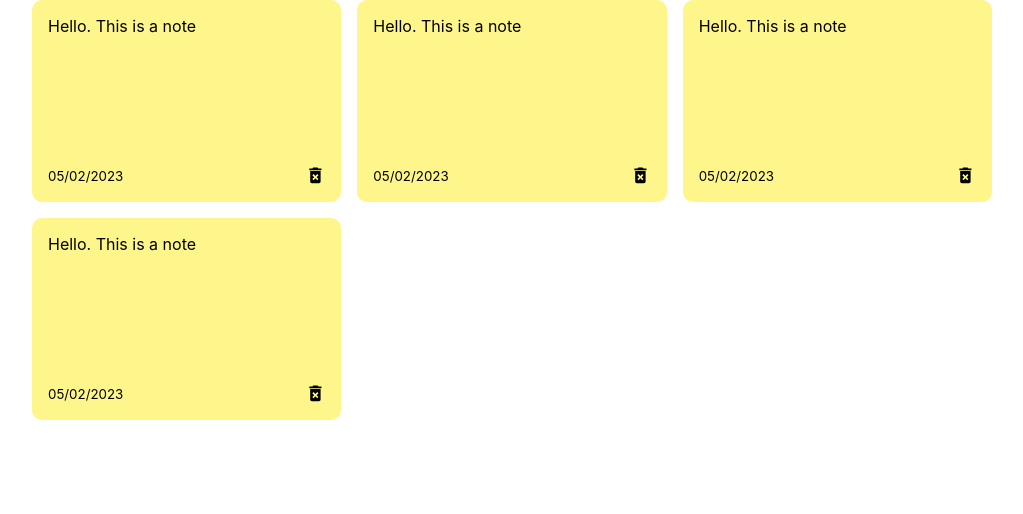
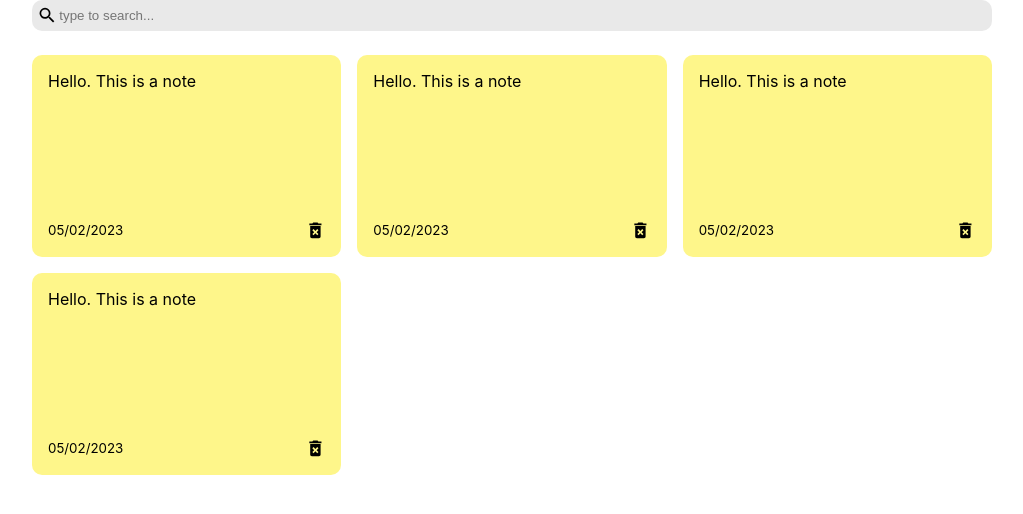
Before and after one commit to mihai-radulescu/React-Notes-App, a React (Create React App) app in the folder notes-app/: page / in a window 1280 px wide. Shown: the top 514 px of the page, without its empty margins (128-1151 px from the left). Built offline with nearby package versions, Linux system fonts and the light colour scheme.

Commit message:
Added a search bar

```diff
--- /dev/null
+++ b/notes-app/db.json
@@ -0,0 +1,29 @@
+{
+    "users": [{"id": 1}, {"id": 2}],
+
+    "user-data": [{
+        "user-id": 1,
+        "userName": "mihai",
+        "password": "1234"
+    },
+    {
+        "user-id": 2,
+        "userName": "simo",
+        "password": "9876"
+    }
+],
+
+    "notes": [
+        {
+            "note-id": 1,
+            "user-id": 1,
+            "text": "Hello"
+        },
+
+        {
+            "note-id": 2,
+            "user-id": 2,
+            "text": "Hello simo"
+        }
+    ]
+}
--- /dev/null
+++ b/notes-app/routes.json
@@ -0,0 +1,3 @@
+{
+    "/:userName\\?id:id": "/users/:id"
+}
--- a/notes-app/src/App.js
+++ b/notes-app/src/App.js
@@ -1,8 +1,10 @@
 import NotesList from "./components/NotesList";
+import Search from "./components/Search";
 
 const App = () =>{
   return (
     <div class='container'>
+      <Search />
       <NotesList />
     </div>
   );
--- /dev/null
+++ b/notes-app/src/components/Search.js
@@ -0,0 +1,19 @@
+import React from 'react';
+import { MdSearch } from 'react-icons/md';
+
+const Search = ({ handleSearchNote }) => {
+	return (
+		<div className='search'>
+			<MdSearch className='search-icons' size='1.3em' />
+			<input
+				onChange={(event) =>
+					handleSearchNote(event.target.value)
+				}
+				type='text'
+				placeholder='type to search...'
+			/>
+		</div>
+	);
+};
+
+export default Search;
--- a/notes-app/src/index.css
+++ b/notes-app/src/index.css
@@ -47,3 +47,22 @@ code {
 	align-items: center;
 	justify-content: space-between;
 }
+
+.search {
+	display: flex;
+	align-items: center;
+	background-color: rgb(233, 233, 233);
+	border-radius: 10px;
+	padding: 5px;
+	margin-bottom: 1.5em;
+}
+
+.search input {
+	border: none;
+	background-color: rgb(233, 233, 233);
+	width: 100%;
+}
+
+.search input:focus {
+	outline: none;
+}
```
Also changed, not shown: notes-app/not db.json (added, +55 -0 lines).
